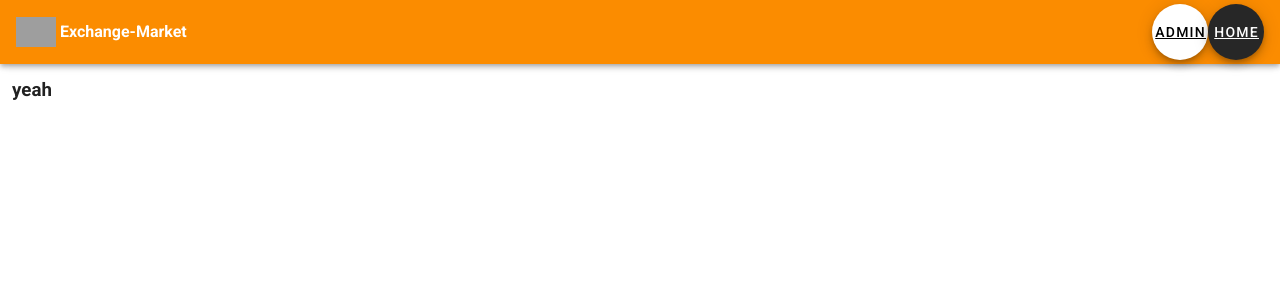
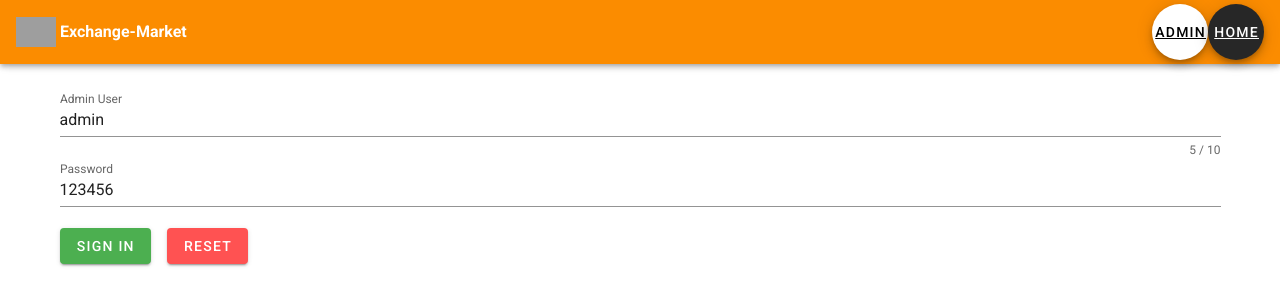
Before and after one commit to kamilmuratyilmaz/exchange_market, a Vue app: page /admin in a window 1280 px wide. Shown: the top 306 px of the page. Built offline with nearby package versions, Linux system fonts and the light colour scheme; grey boxes are pictures that could not be loaded.

Commit message:
fix: alert fixed

```diff
--- a/src/App.vue
+++ b/src/App.vue
@@ -38,8 +38,8 @@ export default {
 
   watch: {
     $route(to, from) {
-      let routeTrack = ` ${from.path}/${to.query.view} to ${to.path}/${
-        to.query.view
+      let routeTrack = `${from.path}/${to.query.view} to ${to.path}/${
+        to.query.view ? to.query.view : null
       } -- ${new Date().toLocaleString()} `;
       this.$store.commit("TRACK_ROUTE", routeTrack);
       console.log(routeTrack);
--- /dev/null
+++ b/src/components/admin/Form.vue
@@ -0,0 +1,48 @@
+<template>
+  <v-form ref="form" v-model="isAdmin" lazy-validation>
+    <v-text-field
+      v-model="admin"
+      :counter="10"
+      :rules="adminRules"
+      label="Admin User"
+      required
+    ></v-text-field>
+
+    <v-text-field
+      v-model="password"
+      :rules="passwordRules"
+      label="Password"
+      required
+    ></v-text-field>
+    <v-btn color="success" class="mr-4" @click="validate"> Sign In </v-btn>
+
+    <v-btn color="error" class="mr-4" @click="reset"> Reset </v-btn>
+  </v-form>
+</template>
+
+<script>
+export default {
+  name: "Form",
+  data: () => ({
+    isAdmin: false,
+    admin: "admin",
+    adminRules: [(v) => !!v || "Admin User is required"],
+    password: "123456",
+    passwordRules: [(v) => !!v || "Password is required"],
+  }),
+  methods: {
+    validate() {
+      if (this.admin == "admin" && this.password == "123456") {
+        this.$store.state.isAdmin = true;
+        this.isAdmin = true;
+      } else this.$store.state.isAdmin = false;
+      console.log(this.isAdmin);
+    },
+    reset() {
+      this.$refs.form.reset();
+    },
+  },
+};
+</script>
+
+<style></style>
--- a/src/router/index.js
+++ b/src/router/index.js
@@ -11,7 +11,7 @@ const routes = [
     name: "Admin",
     component: () => import("../views/Admin.vue"),
     beforeEnter: (to, from, next) => {
-      if (store.state.isAdmin) next();
+      if (store.state.alertStatus) next();
       else {
         store.commit("ALERT", true);
         store.commit(
--- a/src/views/Admin.vue
+++ b/src/views/Admin.vue
@@ -1,10 +1,25 @@
 <template>
-  <h3>yeah</h3>
+  <v-container>
+    <Form />
+  </v-container>
 </template>
 
 <script>
+import Form from "../components/admin/Form.vue";
+import { mapMutations, mapState } from "vuex";
 export default {
   name: "Admin",
+  components: {
+    Form,
+  },
+  data: () => ({}),
+  computed: {
+    ...mapState(["alertStatus"]),
+  },
+  methods: {
+    ...mapMutations(["TRACK_ROUTE"]),
+    ...mapMutations(["ALERT"]),
+  },
 };
 </script>
 
```
